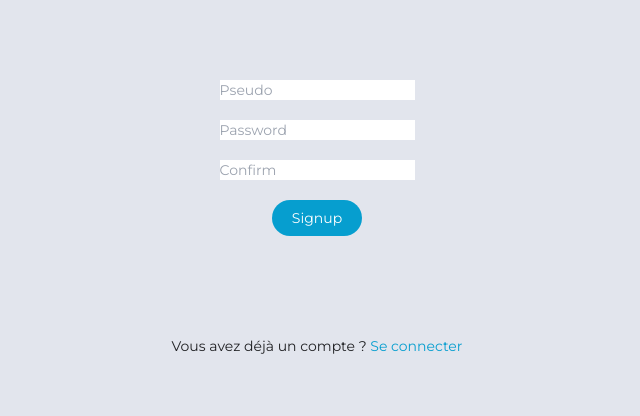
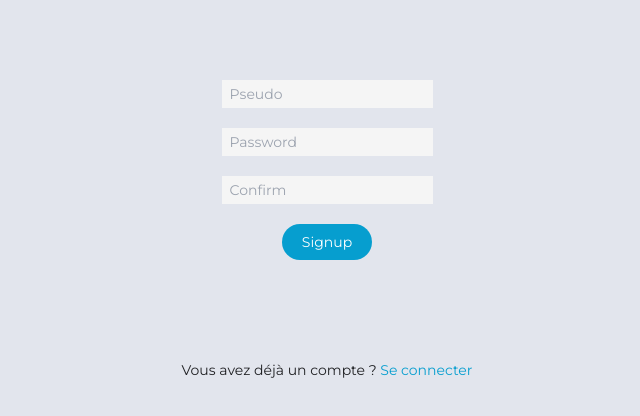
Before and after one commit to MarianBonhomme/fit-track-front, a React (Vite) app: page /auth in a window 1280 px wide. Both pictures are taken after a click on the element "Créer un compte". Shown: the top 416 px of the page, without its empty margins (353-993 px from the left). Built offline with nearby package versions, Linux system fonts and the light colour scheme.

Commit message:
style auth page

```diff
--- a/src/App.jsx
+++ b/src/App.jsx
@@ -36,7 +36,7 @@ function AppContent() {
           ) : (
             <Router>
               {user ? <Sidebar /> : null}
-              <div className="sm:pl-[60px] max-sm:pb-[60px]">
+              <div className="sm:pl-[80px] max-sm:pb-[60px]">
                 <Routes>
                   <Route path="/auth" element={!user ? <AuthPage /> : <Navigate to="/user" />} />
                   <Route path="/user" element={user ? <UserPage /> : <Navigate to="/auth" />} />
--- a/src/components/auth/SigninForm.jsx
+++ b/src/components/auth/SigninForm.jsx
@@ -24,8 +24,8 @@ export default function SigninForm() {
 
   return (
     <div className='p-20 flex flex-col gap-5'>
-      <input type="text" placeholder="Pseudo" value={pseudo} onChange={(e) => setPseudo(e.target.value)} />
-      <input type="password" placeholder="Password" value={password} onChange={(e) => setPassword(e.target.value)} />
+      <input type="text" placeholder="Pseudo" value={pseudo} onChange={(e) => setPseudo(e.target.value)}  className='bg-primary text-secondary px-2 py-1'/>
+      <input type="password" placeholder="Password" value={password} onChange={(e) => setPassword(e.target.value)}  className='bg-primary text-secondary px-2 py-1'/>
       <button onClick={submit} className='mx-auto px-5 py-2 bg-blue text-white rounded-3xl'>Signin</button>
       <div>{error}</div>
     </div>
--- a/src/components/auth/SignupForm.jsx
+++ b/src/components/auth/SignupForm.jsx
@@ -27,9 +27,9 @@ export default function SignupForm() {
 
   return (
     <div className='p-20 flex flex-col gap-5'>
-      <input type="text" placeholder="Pseudo" value={pseudo} onChange={(e) => setPseudo(e.target.value)} />
-      <input type="password" placeholder="Password" value={password} onChange={(e) => setPassword(e.target.value)} />
-      <input type="password" placeholder="Confirm" value={confirmPassword} onChange={(e) => setConfirmPassword(e.target.value)} />
+      <input type="text" placeholder="Pseudo" value={pseudo} onChange={(e) => setPseudo(e.target.value)}  className='bg-primary text-secondary px-2 py-1' />
+      <input type="password" placeholder="Password" value={password} onChange={(e) => setPassword(e.target.value)}  className='bg-primary text-secondary px-2 py-1' />
+      <input type="password" placeholder="Confirm" value={confirmPassword} onChange={(e) => setConfirmPassword(e.target.value)}  className='bg-primary text-secondary px-2 py-1' />
       <button onClick={submit} className='mx-auto px-5 py-2 bg-blue text-white rounded-3xl'>Signup</button>
       <div>{error}</div>
     </div>
--- a/src/components/global/Sidebar.jsx
+++ b/src/components/global/Sidebar.jsx
@@ -8,7 +8,7 @@ export default function Sidebar() {
   const location = useLocation();
 
   return (
-    <nav className="h-[60px] sm:h-screen max-sm:w-screen sm:w-[60px] bg-primary fixed bottom-0 sm:top-0 left-0 z-40 flex sm:flex-col max-sm:justify-evenly sm:gap-10 items-center sm:py-10 border-t border-gray">
+    <nav className="h-[60px] sm:h-screen max-sm:w-screen sm:w-[80px] bg-primary fixed bottom-0 sm:top-0 left-0 z-40 flex sm:flex-col max-sm:justify-evenly sm:gap-10 items-center sm:py-10 max-sm:border-t border-gray">
       <div className="max-sm:hidden">
         {location.pathname === "/user" ? (
            <AvatarColor avatar={user.avatar} color={user.color} colorSize={"md"} avatarSize={"xs"} />
--- a/src/pages/TrainingPage.jsx
+++ b/src/pages/TrainingPage.jsx
@@ -30,7 +30,7 @@ export default function TrainingPage() {
             {tabs.map((tab, index) => (
               <li key={index} className={`${activeTab === tab ? 'bg-primary' : 'cursor-pointer'} text-xs rounded-t-2xl py-3 px-6 flex gap-3 items-center`} onClick={() => setActiveTab(tab)} >
                 {tab.charAt(0).toUpperCase() + tab.slice(1)}
-                {tab === 'programs' && <AddButton css={'w-6 h-6 p-2'} clicked={openProgramModal} />}
+                {tab === 'programs' && <AddButton css={'w-4 h-4 p-1'} clicked={openProgramModal} />}
               </li>
             ))}
           </ul>
```
